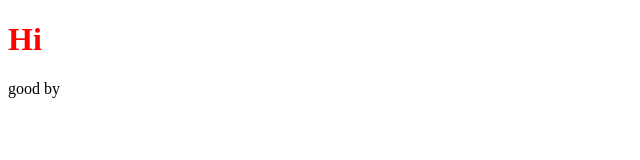
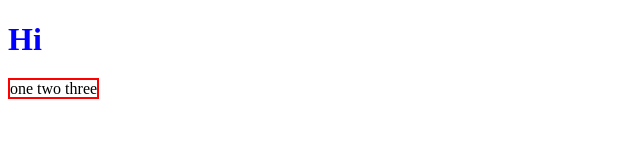
Before and after one commit to yuriy-yefimov/Summer_party, a plain HTML site: page index.html in a window 1280 px wide. Shown: the whole page, without its empty margins (0-640 px from the left). Drawn offline with Linux system fonts and the light colour scheme.

Commit message:
third commit

```diff
--- a/index.html
+++ b/index.html
@@ -7,6 +7,6 @@
 </head>
 <body>
 	<h1>Hi</h1>
-	<p>good by</p>
+	<span>one two three</span>
 </body>
 </html>
--- a/style.css
+++ b/style.css
@@ -1,3 +1,7 @@
 h1 {
-	color: red;
+	color: blue;
 }
+
+span {
+	border: 2px solid red;
+}
```
